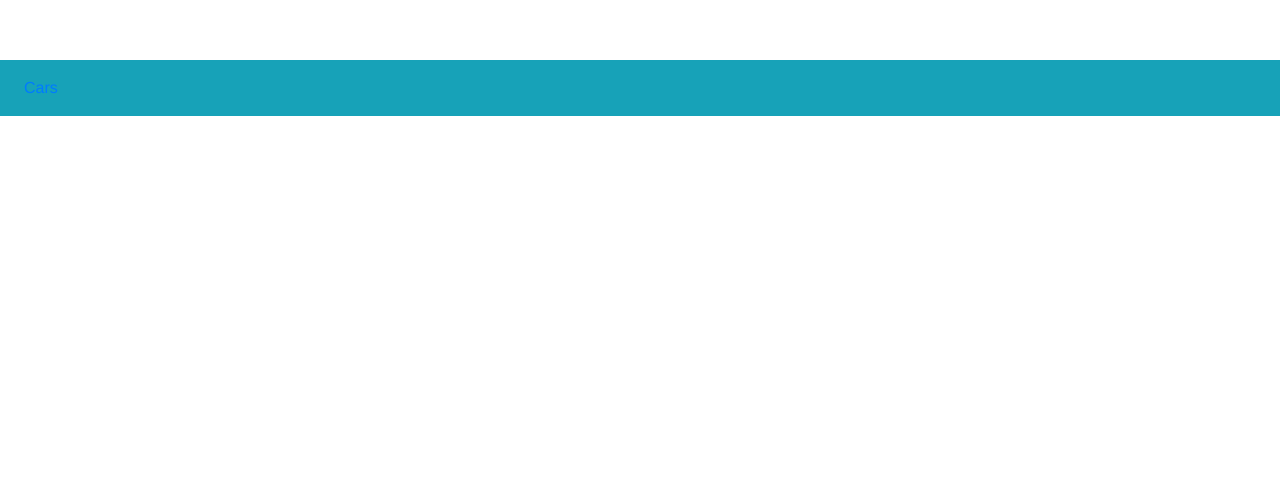
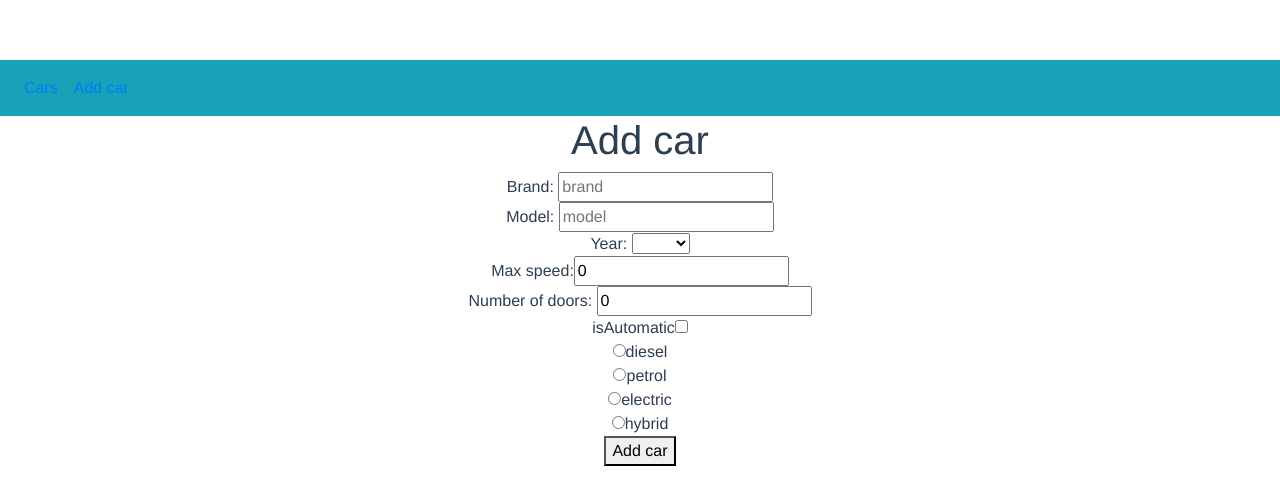
Before and after one commit to marina-a90/cars-app, a Vue app: page /cars/add in a window 1280 px wide. Shown: the top 504 px of the page. Built offline with nearby package versions, Linux system fonts and the light colour scheme.

Commit message:
zadatak 3

```diff
--- /dev/null
+++ b/src/components/AppAddCar.vue
@@ -0,0 +1,69 @@
+<template>
+    <div>
+        <h1>Add car</h1>
+
+        <form @submit.prevent="addCar">
+            <!-- @submit.prevent="addCar" -->
+            <!-- v-model="car.brand" -->
+            <div>Brand: <input type="text" v-model="car.brand" placeholder="brand"/></div>
+            <div>Model: <input type="text" v-model="car.model" placeholder="model"/></div>
+            <div>Year:
+                <select id="year" v-model="car.year" value="" >
+                    <option v-for="year in years" :key="year">{{ year }}</option>
+                </select>
+            </div>
+            <div>Max speed:<input type="text" v-model="car.maxSpeed" placeholder="max speed"/></div>
+            <div>Number of doors: <input type="text" v-model="car.numberOfDoors" placeholder="number of doors"/></div>
+            <div>isAutomatic<input type="checkbox" v-model="car.isAutomatic" name="isAutomatic"></div>
+            <div>
+                <input v-model="car.engine" type="radio" value="diesel">diesel<br>
+                <input v-model="car.engine" type="radio" value="petrol">petrol<br>
+                <input v-model="car.engine" type="radio" value="electric">electric<br>
+                <input v-model="car.engine" type="radio" value="hybrid">hybrid<br>
+            </div>
+            <div><button type="submit">Add car</button></div>
+        </form>
+    </div>
+</template>
+
+<script>
+import { carsService } from "../services/CarsService";
+
+export default {
+  props: ["cars"],
+  data() {
+    return {
+      years: [],
+
+      car: {
+        brand: "",
+        model: "",
+        year: 0,
+        maxSpeed: 0,
+        isAutomatic: false,
+        engine: "",
+        numberOfDoors: 0
+        // id: 0
+      }
+    };
+  },
+
+  created() {
+    let start = 1990;
+    let end = new Date().getFullYear();
+    for (let year = start; year <= end; year++) {
+      this.years.push(year);
+    }
+  },
+
+  methods: {
+    addCar() {
+      carsService.addNewCar(this.car);
+      this.$router.push("/cars");
+    }
+  }
+};
+</script>
+
+<style>
+</style>
--- a/src/layout/navbar.vue
+++ b/src/layout/navbar.vue
@@ -6,11 +6,17 @@
 
             <b-collapse is-nav id="nav_collapse">
                 <b-navbar-nav>
-                    <b-nav-item href="#">
+                    <b-nav-item>
                             <router-link to="/cars">
                                 Cars
                             </router-link>
-                        </b-nav-item>
+                    </b-nav-item>
+
+                    <b-nav-item>
+                            <router-link to="/cars/add">
+                                Add car
+                            </router-link>
+                    </b-nav-item>
                 </b-navbar-nav>
             </b-collapse>
         </b-navbar>
--- a/src/main.js
+++ b/src/main.js
@@ -9,6 +9,7 @@ import App from "./App.vue";
 import VueRouter from "vue-router";
 
 import AppCars from "./components/AppCars.vue";
+import AppAddCar from "./components/AppAddCar.vue";
 
 Vue.use(BootstrapVue);
 
@@ -16,7 +17,10 @@ Vue.use(VueRouter);
 
 Vue.config.productionTip = false;
 
-const routes = [{ path: "/cars", component: AppCars }];
+const routes = [
+  { path: "/cars", component: AppCars, name: "cars" },
+  { path: "/cars/add", component: AppAddCar }
+];
 
 const router = new VueRouter({
   routes: routes,
--- a/src/services/CarsService.js
+++ b/src/services/CarsService.js
@@ -4,6 +4,10 @@ class CarsService {
   getAllCars() {
     return httpService.get("/api/cars");
   }
+
+  addNewCar(car) {
+    return httpService.post("/api/cars", car);
+  }
 }
 
 export const carsService = new CarsService();
--- a/src/services/HttpService.js
+++ b/src/services/HttpService.js
@@ -9,7 +9,7 @@ class HttpService {
     return http.get(url);
   }
 
-  post(ulr, body) {
+  post(url, body) {
     return http.post(url, body);
   }
 }
```
